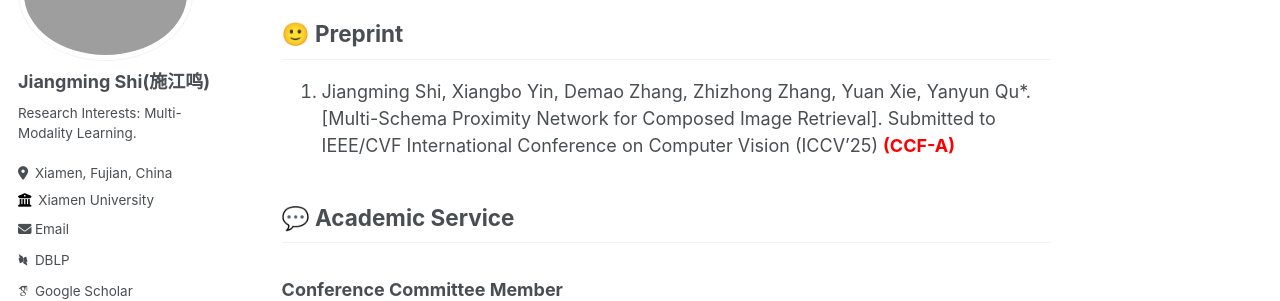
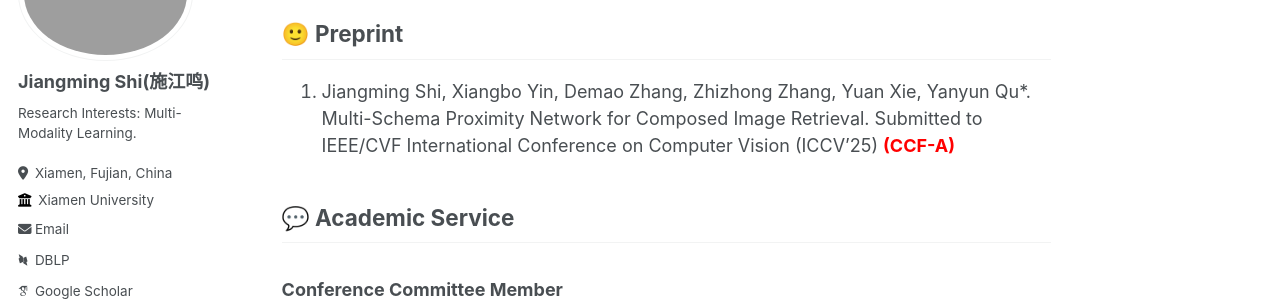
Before and after one commit to shijiangming1/shijiangming1.github.io, a Jekyll site: the page built from _pages/about.md, in a window 1280 px wide and 900 px high, scrolled down 1955 px. Shown: the part 179-480 px from the top of the window. Built offline with Jekyll 4.4.1, drawn with Linux system fonts in a browser that asks for light colours; some web fonts are replaced.

Commit message:
Update about.md

```diff
--- a/_pages/about.md
+++ b/_pages/about.md
@@ -74,7 +74,7 @@ Hi, my name is Jiangming Shi (Chinese: 施江鸣), a Ph.D. Candidate (3<sup>nd</
 - 2023.10 Best Paper Award (<ins>最佳论文奖</ins>), CCHI
 
 ## 🙂 Preprint
-1. Jiangming Shi, Xiangbo Yin, Demao Zhang, Zhizhong Zhang, Yuan Xie, Yanyun Qu*.  [Multi-Schema Proximity Network for Composed Image Retrieval]. Submitted to IEEE/CVF International Conference on Computer Vision  (ICCV'25) **<font color=Red>(CCF-A)</font>**
+1. Jiangming Shi, Xiangbo Yin, Demao Zhang, Zhizhong Zhang, Yuan Xie, Yanyun Qu*. Multi-Schema Proximity Network for Composed Image Retrieval. Submitted to IEEE/CVF International Conference on Computer Vision  (ICCV'25) **<font color=Red>(CCF-A)</font>**
 
 ## 💬 Academic Service
 ### Conference Committee Member
```
